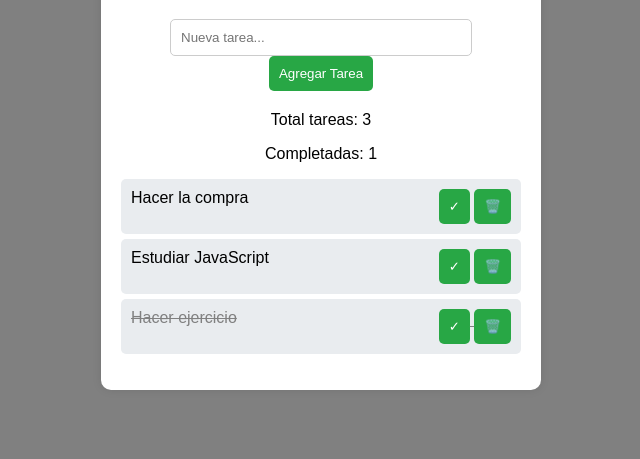
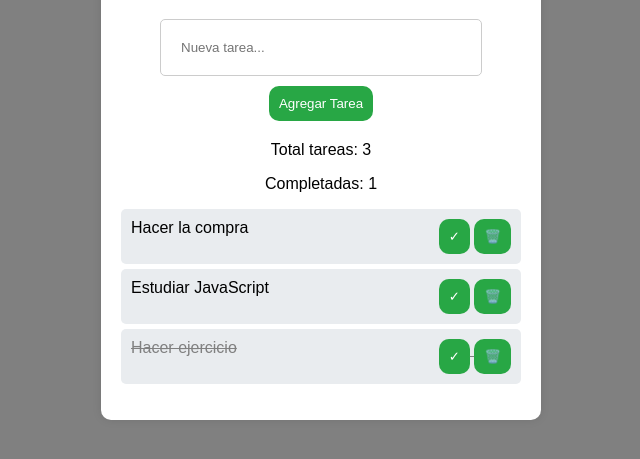
Before and after one commit to yellow-23/TODO_LIST, a plain HTML site: page index.html in a window 1280 px wide. Shown: the part 101-560 px from the top of the page, without its empty margins (319-959 px from the left). Drawn offline with Linux system fonts and the light colour scheme.

Commit message:
Update input and button styles for improved usability

```diff
--- a/assets/css/style.css
+++ b/assets/css/style.css
@@ -18,10 +18,11 @@ body {
 }
 
 input {
-    padding: 10px;
+    padding: 20px;
     width: 70%;
     border: 1px solid #ccc;
     border-radius: 5px;
+    margin-bottom: 10px;
 }
 
 button {
@@ -30,7 +31,7 @@ button {
     color: white;
     border: none;
     cursor: pointer;
-    border-radius: 5px;
+    border-radius: 10px;
 }
 
 button:hover {
```
